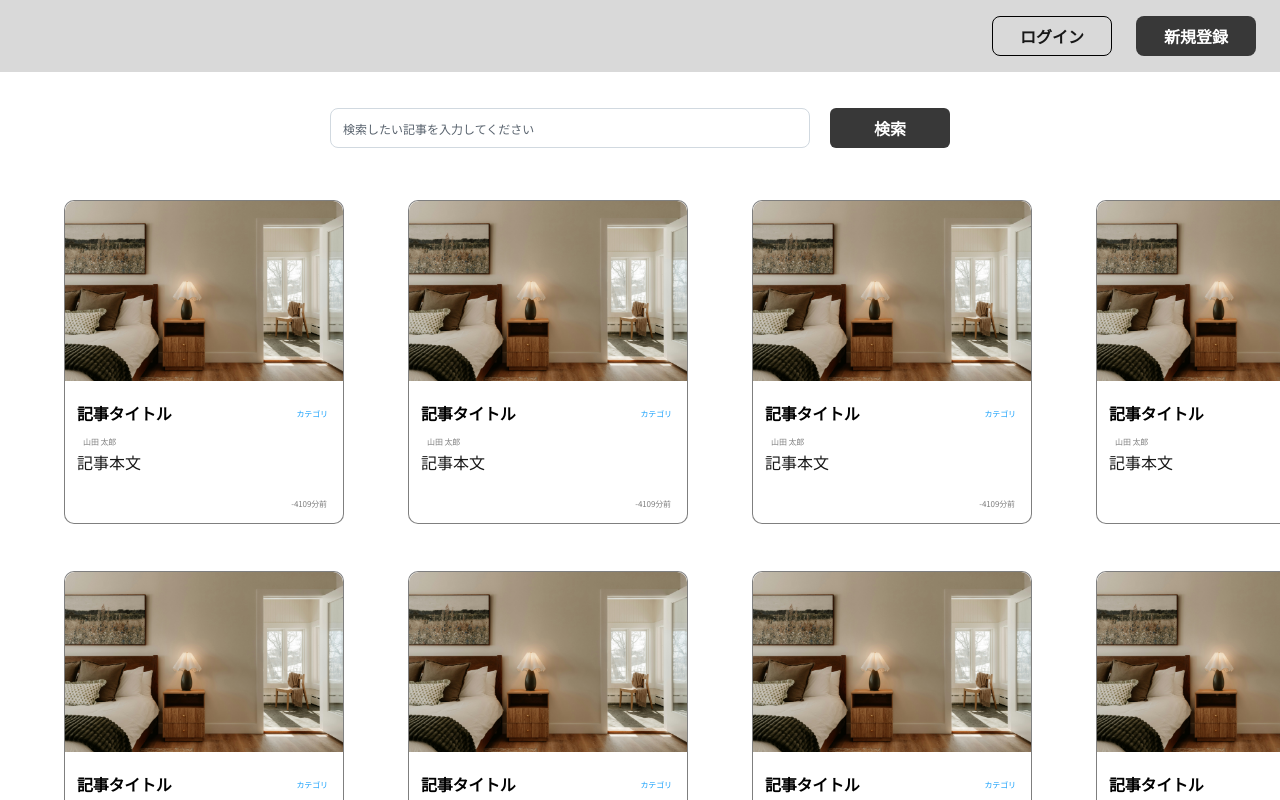
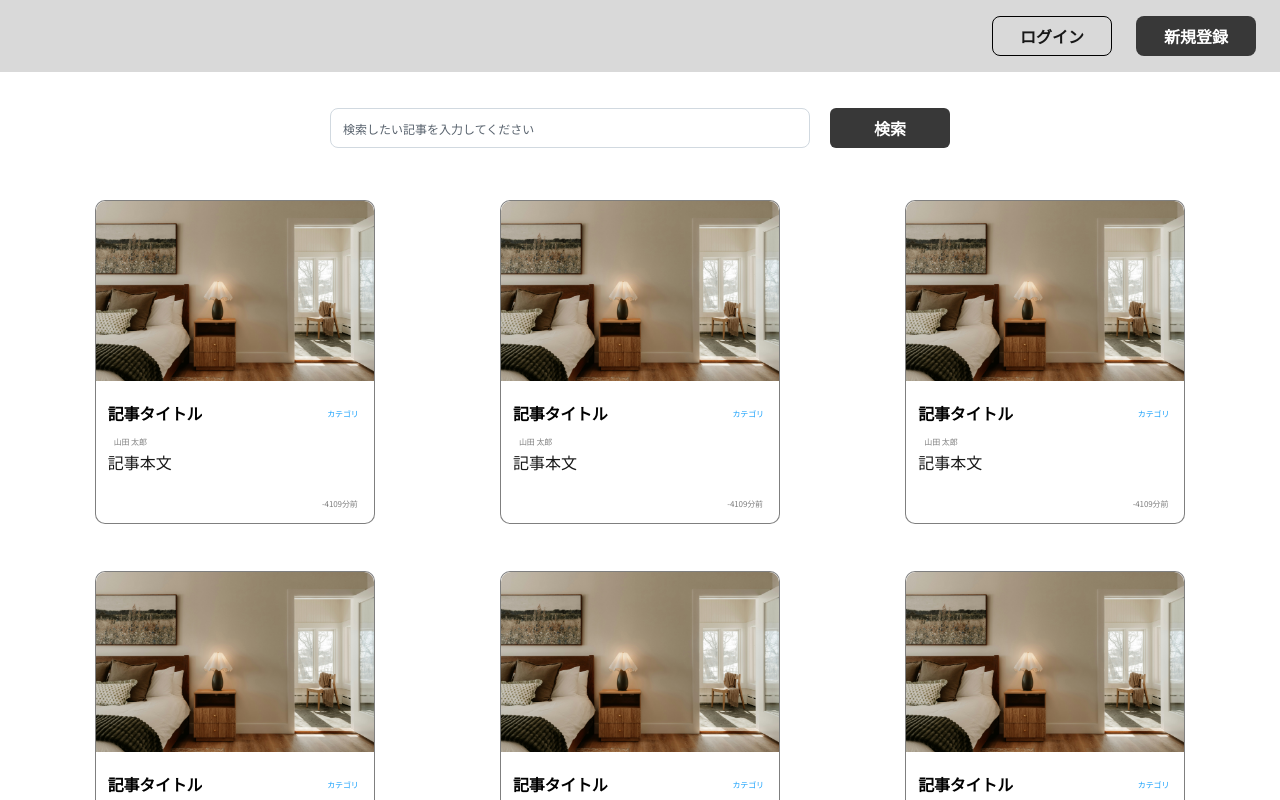
Before and after one commit to if-mentor/teamdev_26, a Next.js app: page / in a window 1280 px wide. Shown: the top 800 px of the page. Built offline with nearby package versions, Linux system fonts and the light colour scheme.

Commit message:
fix: ホーム画面のグリッドレイアウトを修正

```diff
--- a/src/app/styles.module.css
+++ b/src/app/styles.module.css
@@ -7,7 +7,8 @@
 
 .cardList {
   display: grid;
-  grid-template-columns: repeat(4, 280px);
+  grid-template-columns: repeat(auto-fit, minmax(280px, 1fr));
+  justify-items: center;
   column-gap: 64px;
   row-gap: 47px;
   margin: 52px 64px;
```
